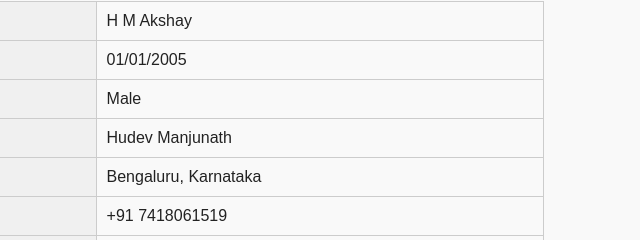
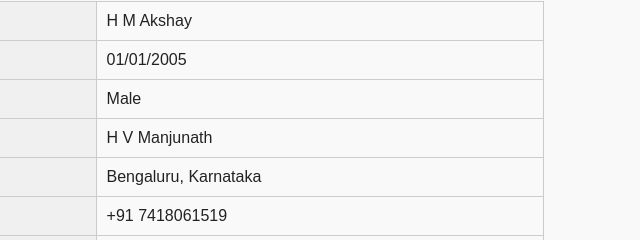
Before and after one commit to akshay-hudev/akshay-portfolio, a plain HTML site: page biodata.html in a window 1280 px wide. Shown: the part 149-389 px from the top of the page, 496-1136 px from the left. Drawn offline with Linux system fonts and the light colour scheme.

Commit message:
Update biodata.html

```diff
--- a/biodata.html
+++ b/biodata.html
@@ -20,7 +20,7 @@
       <tr><th>Name</th><td>H M Akshay</td></tr>
       <tr><th>Date of Birth</th><td>01/01/2005</td></tr>
       <tr><th>Gender</th><td>Male</td></tr>
-      <tr><th>Father’s Name</th><td>Hudev Manjunath</td></tr>
+      <tr><th>Father’s Name</th><td>H V Manjunath</td></tr>
       <tr><th>Address</th><td>Bengaluru, Karnataka</td></tr>
       <tr><th>Phone</th><td>+91 7418061519</td></tr>
       <tr><th>Email</th><td>akshayhudev@gmail.com</td></tr>
```
